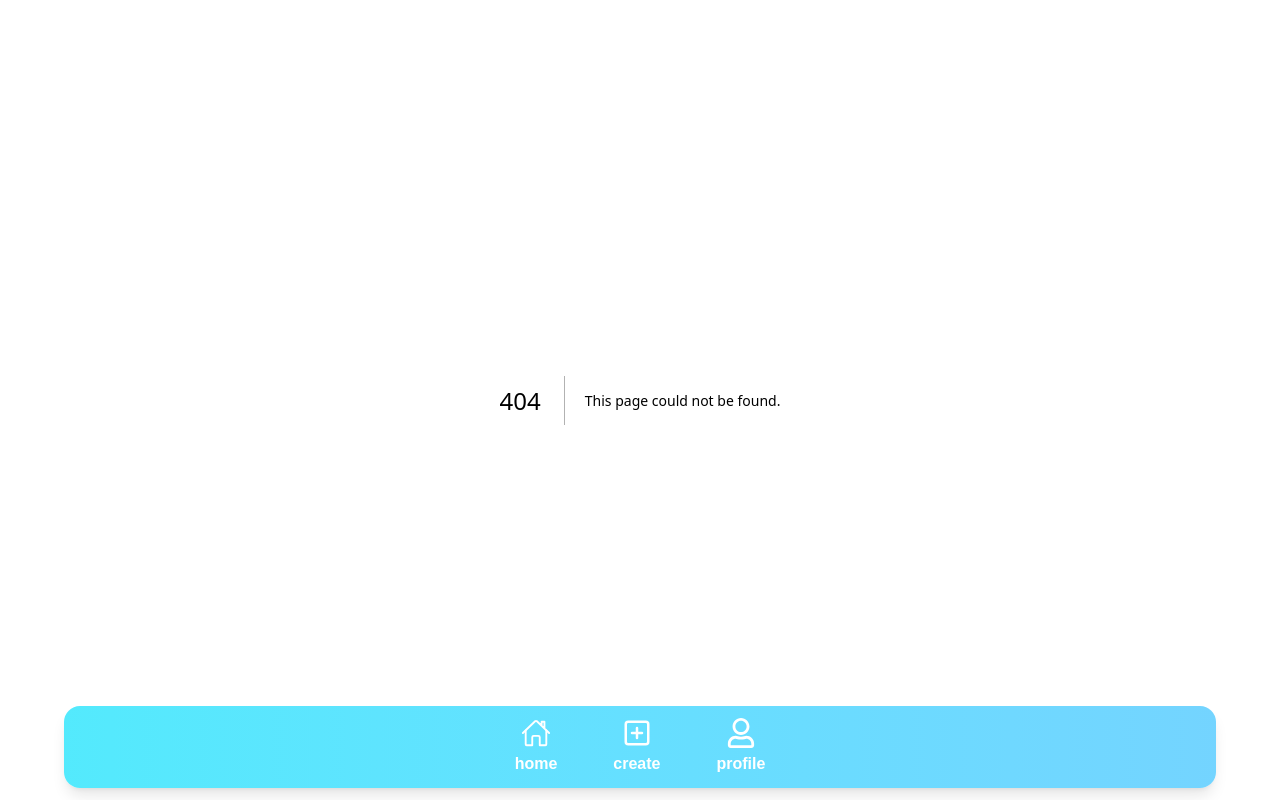
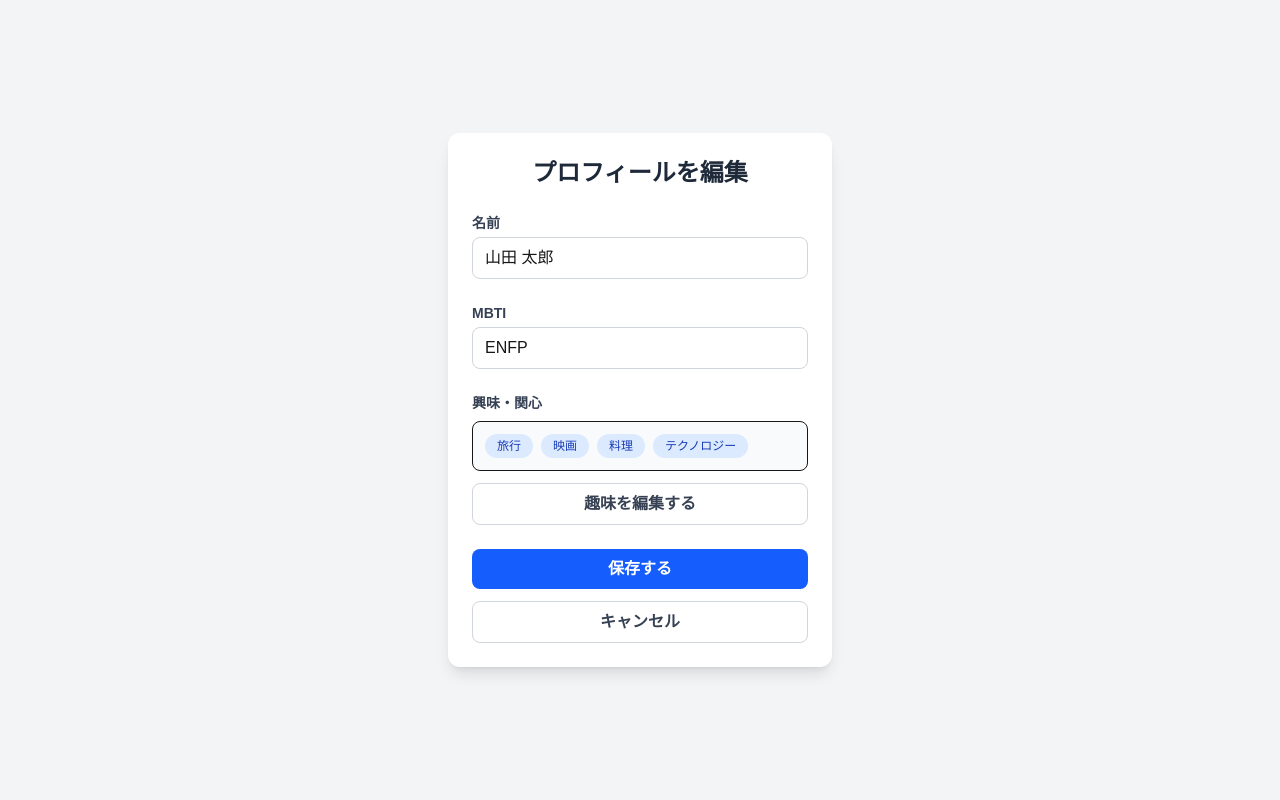
Before and after one commit to k4nkan/RSS_Hackathon_2025_HansodeMan, a Next.js app in the folder frontend/: page /profile/edit in a window 1280 px wide. Before the commit this address had no page. Built offline with nearby package versions, Linux system fonts and the light colour scheme.

Commit message:
#57 プロフィール編集画面を追加

```diff
--- a/frontend/app/components/ConditionalLayout.tsx
+++ b/frontend/app/components/ConditionalLayout.tsx
@@ -4,7 +4,7 @@ import { usePathname } from "next/navigation";
 import Footer from "./footerNav";
 
 // フッターを非表示にしたいページのパスを配列で定義
-const pathsToHideFooter = ["/login", "/signup", "/hobby", "/"]; // 趣味選択ページのパスを追記してください
+const pathsToHideFooter = ["/login", "/signup", "/hobby", "/", "/profile/edit"]; // 趣味選択ページのパスを追記してください
 
 export const ConditionalFooter = () => {
   const pathname = usePathname();
--- /dev/null
+++ b/frontend/app/profile/edit/page.tsx
@@ -0,0 +1,116 @@
+"use client";
+
+import React, { useState } from "react";
+import Link from "next/link";
+import { useRouter } from "next/navigation";
+
+// 既存のユーザーデータを仮定
+const initialUser = {
+  name: "山田 太郎",
+  mbti: "ENFP",
+  interests: ["旅行", "映画", "料理", "テクノロジー"],
+};
+
+const ProfileEditPage = () => {
+  const router = useRouter();
+  const [name, setName] = useState(initialUser.name);
+  const [mbti, setMbti] = useState(initialUser.mbti);
+
+  const handleSave = (e: React.FormEvent) => {
+    e.preventDefault();
+    // ここで実際にデータを更新するAPIを呼び出す
+    console.log("Saving data:", {
+      name,
+      mbti,
+    });
+    alert("プロフィールを更新しました！");
+    router.push("/profile");
+  };
+
+  return (
+    <div className="min-h-screen bg-gray-100 flex items-center justify-center p-4">
+      <form
+        onSubmit={handleSave}
+        className="w-full max-w-sm bg-white rounded-xl shadow-lg p-6 space-y-6"
+      >
+        <h1 className="text-2xl font-bold text-gray-800 text-center">
+          プロフィールを編集
+        </h1>
+
+        <div>
+          <label
+            htmlFor="name"
+            className="block text-sm font-semibold text-gray-700 mb-1"
+          >
+            名前
+          </label>
+          <input
+            type="text"
+            id="name"
+            value={name}
+            onChange={(e) => setName(e.target.value)}
+            className="w-full px-3 py-2 border border-gray-300 rounded-lg focus:outline-none focus:ring-2 focus:ring-blue-500"
+          />
+        </div>
+
+        <div>
+          <label
+            htmlFor="mbti"
+            className="block text-sm font-semibold text-gray-700 mb-1"
+          >
+            MBTI
+          </label>
+          <input
+            type="text"
+            id="mbti"
+            value={mbti}
+            onChange={(e) => setMbti(e.target.value)}
+            className="w-full px-3 py-2 border border-gray-300 rounded-lg focus:outline-none focus:ring-2 focus:ring-blue-500"
+          />
+        </div>
+
+        {/* [変更点] 興味・関心の入力欄をボタンに変更 */}
+        <div>
+          <label className="block text-sm font-semibold text-gray-700 mb-2">
+            興味・関心
+          </label>
+          {/* 現在の興味・関心をタグで表示 */}
+          <div className="flex flex-wrap gap-2 mb-3 p-3 bg-gray-50 rounded-lg border">
+            {initialUser.interests.map((interest, index) => (
+              <span
+                key={index}
+                className="bg-blue-100 text-blue-800 text-xs font-medium px-3 py-1 rounded-full"
+              >
+                {interest}
+              </span>
+            ))}
+          </div>
+          {/* /hobby ページへ移動するリンクをボタンとして表示 */}
+          <Link
+            href="/hobby"
+            className="block w-full py-2 px-4 border border-gray-300 rounded-lg text-gray-700 font-semibold hover:bg-gray-50 transition-colors text-center"
+          >
+            趣味を編集する
+          </Link>
+        </div>
+
+        <div className="flex flex-col space-y-3">
+          <button
+            type="submit"
+            className="w-full py-2 px-4 bg-blue-600 rounded-lg text-white font-semibold hover:bg-blue-700 transition-colors"
+          >
+            保存する
+          </button>
+          <Link
+            href="/profile"
+            className="w-full py-2 px-4 border border-gray-300 rounded-lg text-gray-700 font-semibold hover:bg-gray-50 transition-colors text-center"
+          >
+            キャンセル
+          </Link>
+        </div>
+      </form>
+    </div>
+  );
+};
+
+export default ProfileEditPage;
--- a/frontend/app/profile/page.tsx
+++ b/frontend/app/profile/page.tsx
@@ -1,4 +1,5 @@
 import React from "react";
+import Link from "next/link";
 
 const user = {
   name: "山田 太郎",
@@ -32,9 +33,12 @@ const ProfilePage = () => {
         </div>
 
         <div className="flex flex-col space-y-3">
-          <button className="w-full py-2 px-4 border border-gray-300 rounded-lg text-gray-700 font-semibold hover:bg-gray-50 transition-colors">
+          <Link
+            href="/profile/edit"
+            className="w-full py-2 px-4 border border-gray-300 rounded-lg text-gray-700 font-semibold hover:bg-gray-50 transition-colors text-center"
+          >
             プロフィールを編集
-          </button>
+          </Link>
           <button className="w-full py-2 px-4 bg-red-500 rounded-lg text-white font-semibold hover:bg-red-600 transition-colors">
             ログアウト
           </button>
```
